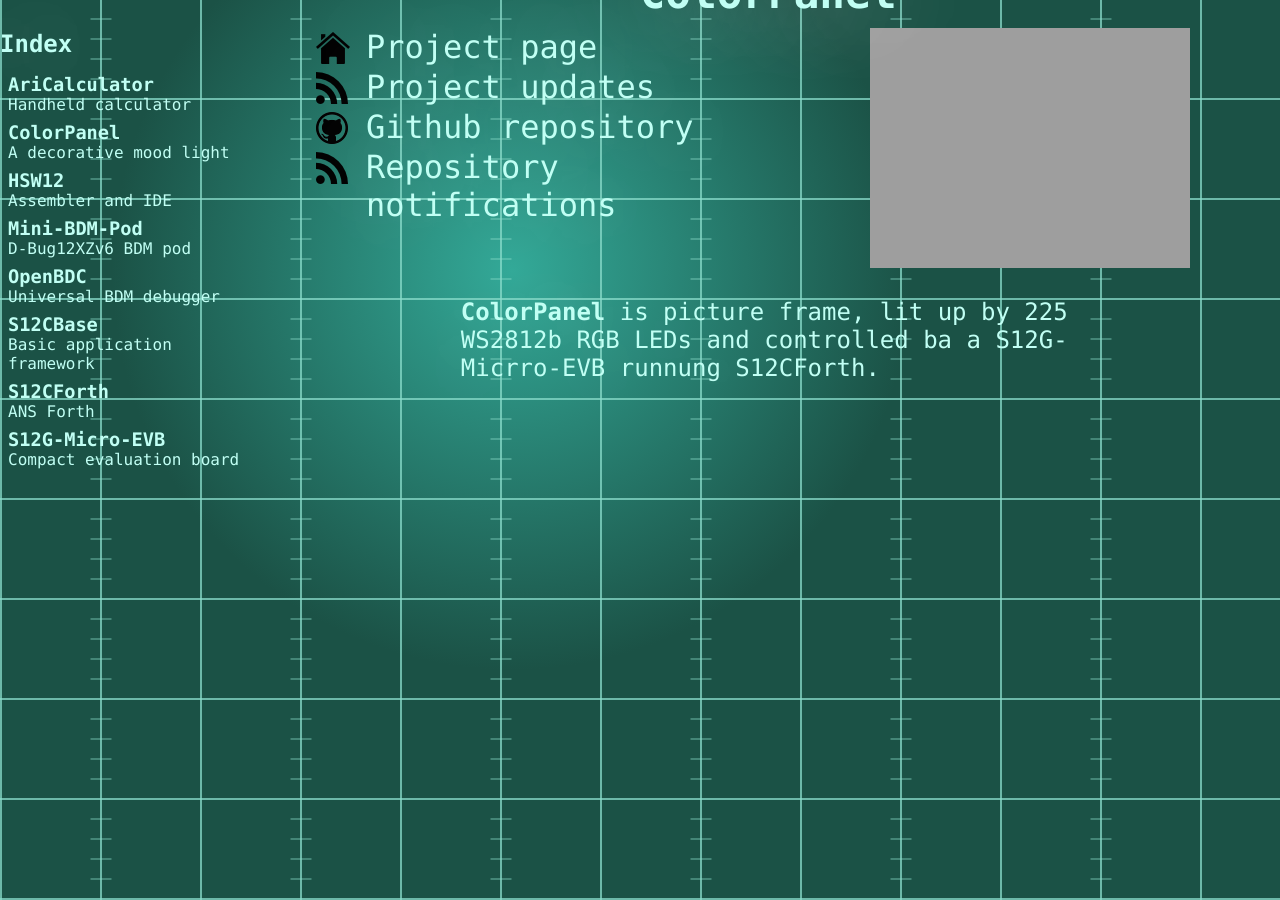
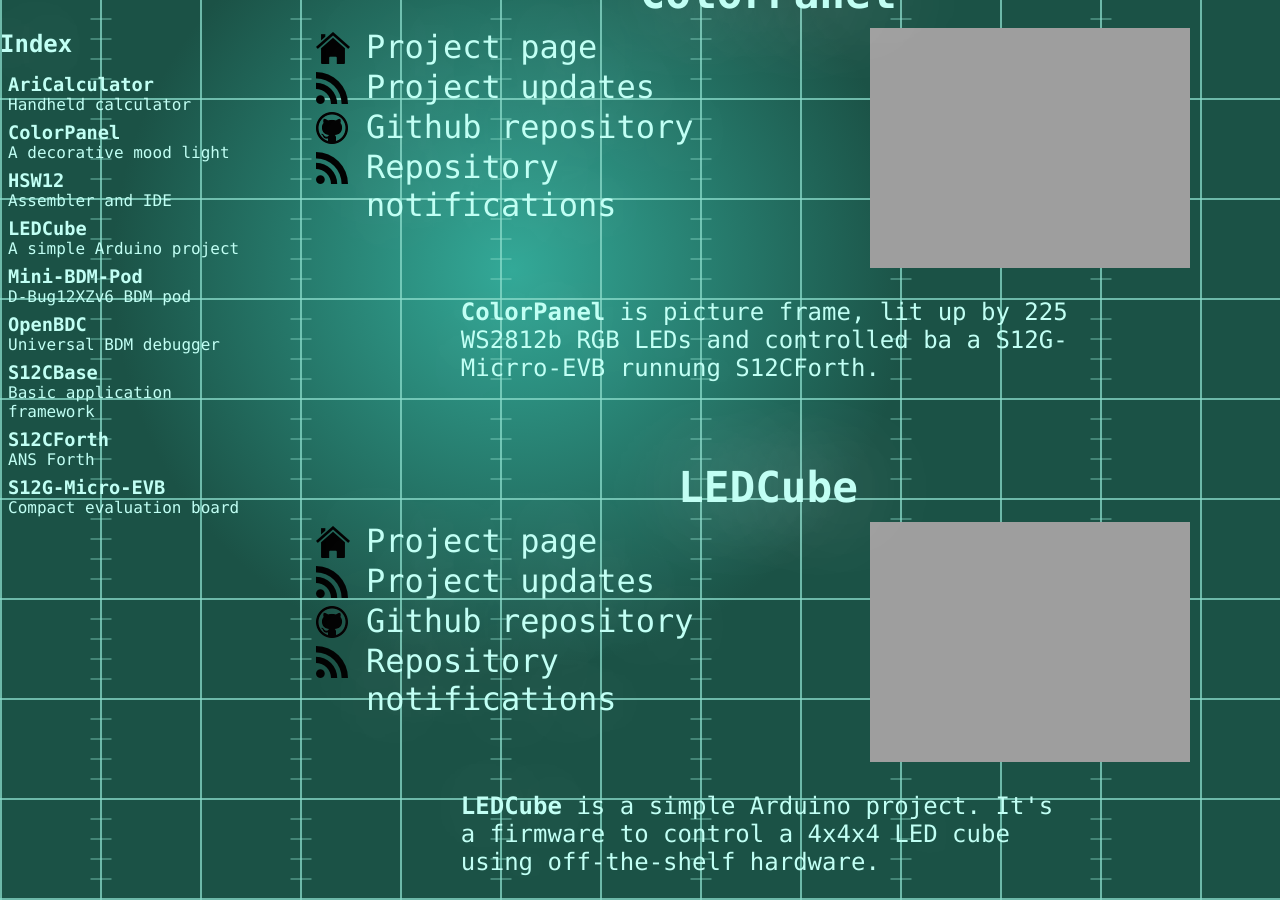
Before and after one commit to hotwolf/hotwolf.github.com, a Jekyll site: the page built from index.html, in a window 1280 px wide and 900 px high, scrolled down 5006 px. Built offline with Jekyll 4.4.1, drawn with Linux system fonts in a browser that asks for light colours; Markdown is read by kramdown in place of the engine named in the settings.

Commit message:
added LEDCube project

```diff
--- a/_includes/ProjectDescriptions.html
+++ b/_includes/ProjectDescriptions.html
@@ -382,3 +382,44 @@
 <div class="projectDescription">
 <p><strong>ColorPanel</strong> is picture frame, lit up by 225 WS2812b RGB LEDs and controlled ba a S12G-Micrro-EVB runnung S12CForth.</p>
 </div><!--<div id="projectDescripyion">-->
+
+<h3>
+  <a id="LEDCube" name="LEDCube" href="http://hotwolf.github.com/LEDCube">
+    LEDCube
+  </a>
+</h3>
+<div class="projectInfo">
+  <div class="projectImage">
+    <a href="http://hotwolf.github.com/LEDCube">
+      <img src="http://hotwolf.github.com/LEDCube/images/LEDCube.png"></img>
+      <!--<img src="{{ site.url }}/images/hotwolf.png" alt="hotwolf"></img>-->
+    </a>
+  </div><!--<div id="projectImage">-->
+  <div class="projectLinks">
+    <ul>
+      <a href="http://hotwolf.github.com/LEDCube">
+	<li class="homeLink">
+	  Project page
+	</li>
+      </a>
+      <a href="http://hotwolf.github.com/LEDCube/LEDCube.atom">
+	<li class="feedLink">
+	  Project updates
+	</li>
+      </a>
+      <a href="https://github.com/hotwolf/LEDCube">
+	<li class="githubLink">
+	  Github repository
+	</li>
+      </a>
+      <a href="https://github.com/hotwolf/LEDCube/commits/master.atom">
+	<li class="feedLink">
+	  Repository notifications
+	</li>
+      </a>
+    </ul>
+  </div><!--<div id="projectLinks">-->
+</div><!--<div id="projectInfo">-->
+<div class="projectDescription">
+<p><strong>LEDCube</strong> is a simple Arduino project. It's a firmware to control a 4x4x4 LED cube using off-the-shelf hardware.</p>
+</div><!--<div id="projectDescripyion">-->
--- a/_includes/ProjectIndex.html
+++ b/_includes/ProjectIndex.html
@@ -22,6 +22,14 @@
 <a class="active" href="#HSW12">
 <h1>HSW12</h1>
 Assembler and IDE
+</a>
+</div><!--<div id="link">-->
+
+<!-- LEDCube -->
+<div class="link">
+<a class="active" href="#LEDCube">
+<h1>LEDCube</h1>
+A simple Arduino project
 </a>
 </div><!--<div id="link">-->
 
```
